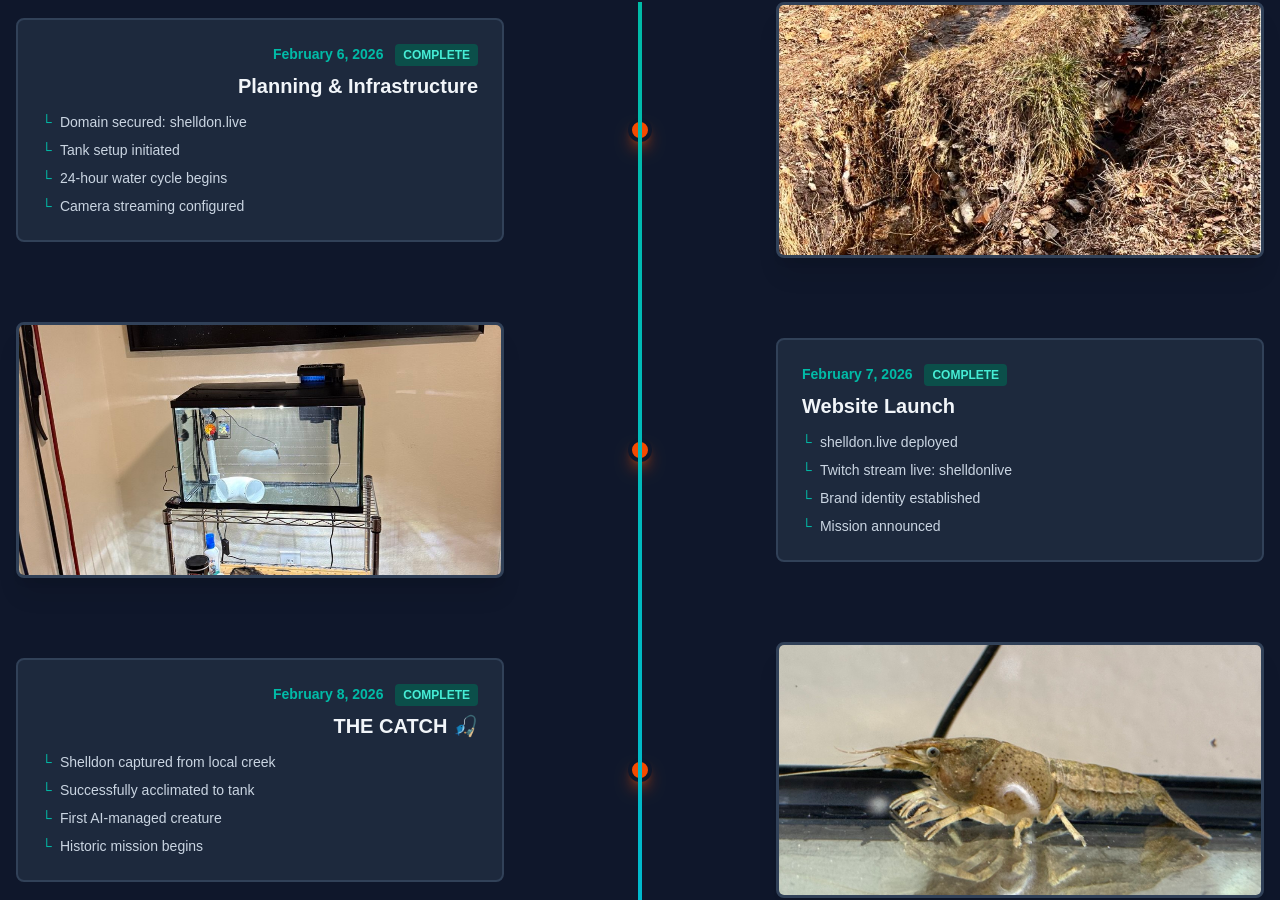
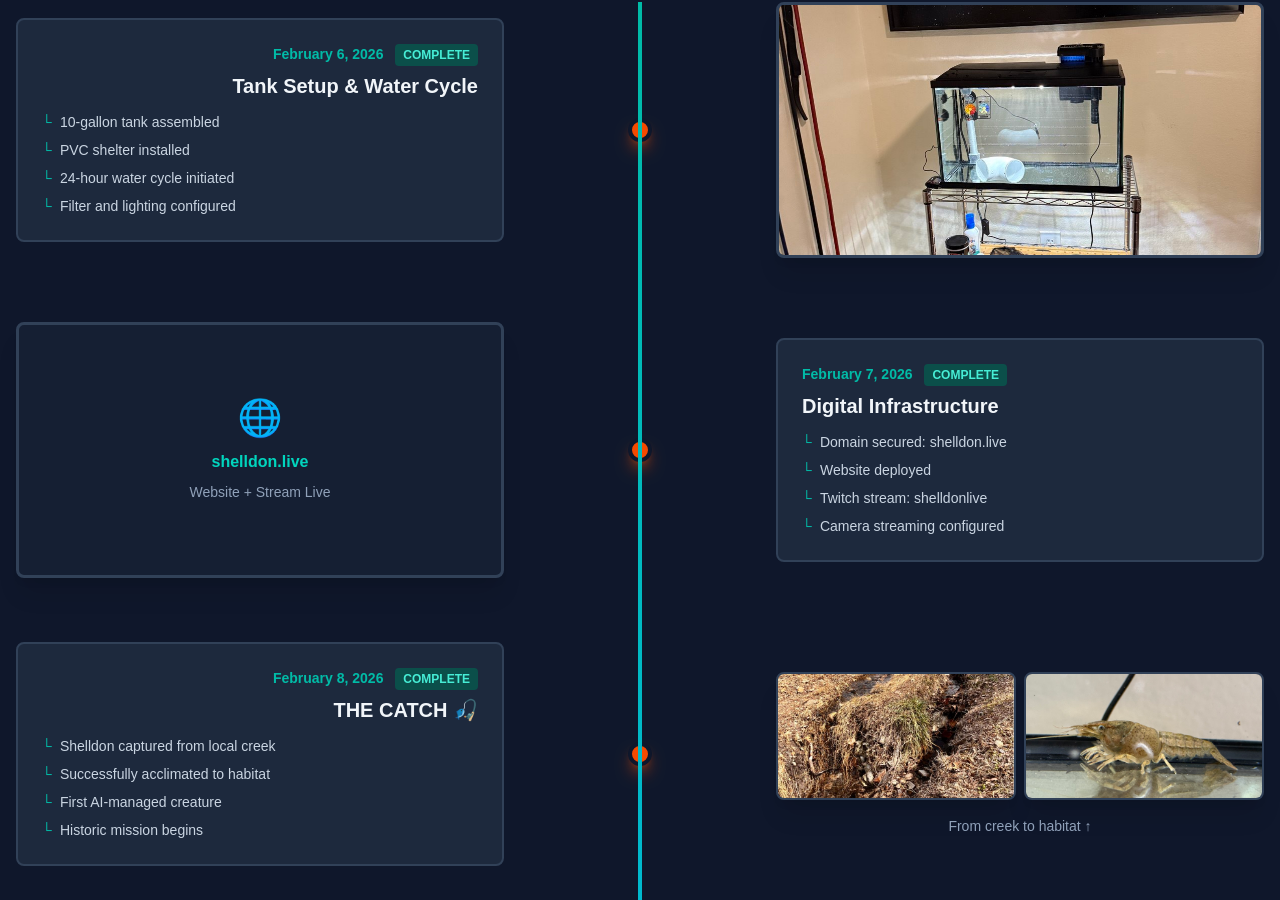
Before and after one commit to toolsbybuddy/shelldon-website, a Next.js app: page / in a window 1280 px wide. Shown: the part 2464-3364 px from the top of the page. Built offline with nearby package versions, Linux system fonts and the light colour scheme.

Commit message:
Reorganize timeline section with proper photo matching

```diff
--- a/app/page.tsx
+++ b/app/page.tsx
@@ -394,18 +394,42 @@ export default function Home() {
             {/* Vertical timeline line */}
             <div className="absolute left-1/2 transform -translate-x-1/2 w-1 h-full bg-gradient-to-b from-teal-500 to-cyan-500 hidden md:block"></div>
 
-            {/* Timeline Item 1: Planning */}
+            {/* Timeline Item 1: Tank Setup */}
             <div className="mb-16 md:flex md:items-center">
               <div className="md:w-5/12 md:text-right md:pr-8">
                 <div className="bg-slate-800 rounded-lg p-6 border-2 border-slate-700 relative">
                   <div className="text-sm font-bold text-teal-500 mb-2">
                     February 6, 2026 <span className="ml-2 px-2 py-1 bg-teal-900 text-teal-300 rounded text-xs">COMPLETE</span>
                   </div>
-                  <h3 className="text-xl font-bold mb-3">Planning & Infrastructure</h3>
+                  <h3 className="text-xl font-bold mb-3">Tank Setup & Water Cycle</h3>
+                  <ul className="space-y-2 text-slate-300 text-sm">
+                    <li className="flex items-start"><span className="text-teal-500 mr-2">└</span> 10-gallon tank assembled</li>
+                    <li className="flex items-start"><span className="text-teal-500 mr-2">└</span> PVC shelter installed</li>
+                    <li className="flex items-start"><span className="text-teal-500 mr-2">└</span> 24-hour water cycle initiated</li>
+                    <li className="flex items-start"><span className="text-teal-500 mr-2">└</span> Filter and lighting configured</li>
+                  </ul>
+                </div>
+              </div>
+              <div className="hidden md:flex md:w-2/12 justify-center">
+                <div className="w-6 h-6 bg-orange-600 rounded-full border-4 border-slate-900 shadow-lg shadow-orange-600/50"></div>
+              </div>
+              <div className="md:w-5/12 md:pl-8 mt-4 md:mt-0">
+                <img src="/timeline/tank-setup.jpg" alt="Tank setup with PVC shelter" className="rounded-lg border-3 border-slate-700 shadow-xl w-full h-64 object-cover" />
+              </div>
+            </div>
+
+            {/* Timeline Item 2: Digital Launch */}
+            <div className="mb-16 md:flex md:items-center md:flex-row-reverse">
+              <div className="md:w-5/12 md:text-left md:pl-8">
+                <div className="bg-slate-800 rounded-lg p-6 border-2 border-slate-700">
+                  <div className="text-sm font-bold text-teal-500 mb-2">
+                    February 7, 2026 <span className="ml-2 px-2 py-1 bg-teal-900 text-teal-300 rounded text-xs">COMPLETE</span>
+                  </div>
+                  <h3 className="text-xl font-bold mb-3">Digital Infrastructure</h3>
                   <ul className="space-y-2 text-slate-300 text-sm">
                     <li className="flex items-start"><span className="text-teal-500 mr-2">└</span> Domain secured: shelldon.live</li>
-                    <li className="flex items-start"><span className="text-teal-500 mr-2">└</span> Tank setup initiated</li>
-                    <li className="flex items-start"><span className="text-teal-500 mr-2">└</span> 24-hour water cycle begins</li>
+                    <li className="flex items-start"><span className="text-teal-500 mr-2">└</span> Website deployed</li>
+                    <li className="flex items-start"><span className="text-teal-500 mr-2">└</span> Twitch stream: shelldonlive</li>
                     <li className="flex items-start"><span className="text-teal-500 mr-2">└</span> Camera streaming configured</li>
                   </ul>
                 </div>
@@ -413,32 +437,14 @@ export default function Home() {
               <div className="hidden md:flex md:w-2/12 justify-center">
                 <div className="w-6 h-6 bg-orange-600 rounded-full border-4 border-slate-900 shadow-lg shadow-orange-600/50"></div>
               </div>
-              <div className="md:w-5/12 md:pl-8 mt-4 md:mt-0">
-                <img src="/timeline/creek.jpg" alt="Creek where Shelldon came from" className="rounded-lg border-3 border-slate-700 shadow-xl w-full h-64 object-cover" />
-              </div>
-            </div>
-
-            {/* Timeline Item 2: Launch */}
-            <div className="mb-16 md:flex md:items-center md:flex-row-reverse">
-              <div className="md:w-5/12 md:text-left md:pl-8">
-                <div className="bg-slate-800 rounded-lg p-6 border-2 border-slate-700">
-                  <div className="text-sm font-bold text-teal-500 mb-2">
-                    February 7, 2026 <span className="ml-2 px-2 py-1 bg-teal-900 text-teal-300 rounded text-xs">COMPLETE</span>
+              <div className="md:w-5/12 md:pr-8 mt-4 md:mt-0">
+                <div className="rounded-lg border-3 border-slate-700 shadow-xl bg-slate-800/50 h-64 flex items-center justify-center">
+                  <div className="text-center px-6">
+                    <div className="text-4xl mb-3">🌐</div>
+                    <div className="text-teal-400 font-bold">shelldon.live</div>
+                    <div className="text-slate-400 text-sm mt-2">Website + Stream Live</div>
                   </div>
-                  <h3 className="text-xl font-bold mb-3">Website Launch</h3>
-                  <ul className="space-y-2 text-slate-300 text-sm">
-                    <li className="flex items-start"><span className="text-teal-500 mr-2">└</span> shelldon.live deployed</li>
-                    <li className="flex items-start"><span className="text-teal-500 mr-2">└</span> Twitch stream live: shelldonlive</li>
-                    <li className="flex items-start"><span className="text-teal-500 mr-2">└</span> Brand identity established</li>
-                    <li className="flex items-start"><span className="text-teal-500 mr-2">└</span> Mission announced</li>
-                  </ul>
                 </div>
-              </div>
-              <div className="hidden md:flex md:w-2/12 justify-center">
-                <div className="w-6 h-6 bg-orange-600 rounded-full border-4 border-slate-900 shadow-lg shadow-orange-600/50"></div>
-              </div>
-              <div className="md:w-5/12 md:pr-8 mt-4 md:mt-0">
-                <img src="/timeline/tank-setup.jpg" alt="Tank setup" className="rounded-lg border-3 border-slate-700 shadow-xl w-full h-64 object-cover" />
               </div>
             </div>
 
@@ -452,7 +458,7 @@ export default function Home() {
                   <h3 className="text-xl font-bold mb-3">THE CATCH 🎣</h3>
                   <ul className="space-y-2 text-slate-300 text-sm">
                     <li className="flex items-start"><span className="text-teal-500 mr-2">└</span> Shelldon captured from local creek</li>
-                    <li className="flex items-start"><span className="text-teal-500 mr-2">└</span> Successfully acclimated to tank</li>
+                    <li className="flex items-start"><span className="text-teal-500 mr-2">└</span> Successfully acclimated to habitat</li>
                     <li className="flex items-start"><span className="text-teal-500 mr-2">└</span> First AI-managed creature</li>
                     <li className="flex items-start"><span className="text-teal-500 mr-2">└</span> Historic mission begins</li>
                   </ul>
@@ -462,7 +468,13 @@ export default function Home() {
                 <div className="w-6 h-6 bg-orange-600 rounded-full border-4 border-slate-900 shadow-lg shadow-orange-600/50"></div>
               </div>
               <div className="md:w-5/12 md:pl-8 mt-4 md:mt-0">
-                <img src="/timeline/hero.jpg" alt="Shelldon" className="rounded-lg border-3 border-slate-700 shadow-xl w-full h-64 object-cover" />
+                <div className="grid grid-cols-2 gap-2">
+                  <img src="/timeline/creek.jpg" alt="Creek where Shelldon came from" className="rounded-lg border-2 border-slate-700 shadow-xl w-full h-32 object-cover" />
+                  <img src="/timeline/hero.jpg" alt="Shelldon portrait" className="rounded-lg border-2 border-slate-700 shadow-xl w-full h-32 object-cover" />
+                  <div className="col-span-2 text-center text-sm text-slate-400 mt-2">
+                    From creek to habitat ↑
+                  </div>
+                </div>
               </div>
             </div>
 
```
